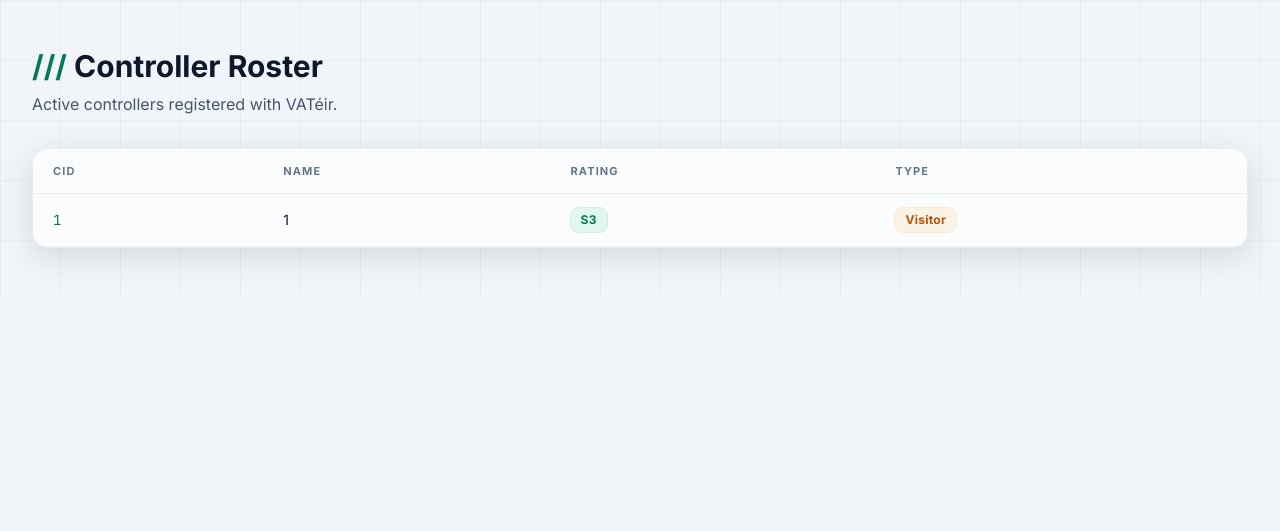
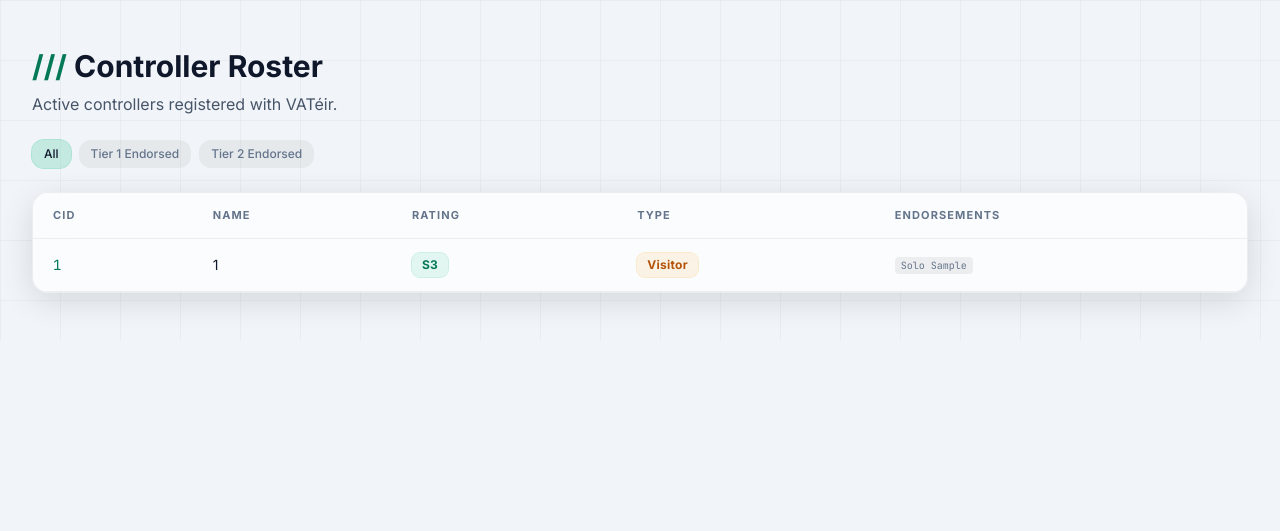
Before and after one commit to philsjh/vateir-web-nextgen, a Django app: page /controllers/ in a window 1280 px wide. Shown: the part 65-596 px from the top of the page. Run offline with Django 5.2, Linux system fonts and the light colour scheme; tables that the repository leaves empty hold one stand-in row (values such as "Sample post"); style sheets or scripts are compiled from the project's sources; parts of the project's set-up code (start-up, migrations or seed data) failed here and were passed over; some libraries are stand-ins or nearby versions.

Commit message:
fix: VATEUD roster sync now with t1/t2 endorsements

```diff
--- a/apps/controllers/templatetags/controller_tags.py
+++ b/apps/controllers/templatetags/controller_tags.py
@@ -14,6 +14,14 @@ def controller_name(context, controller):
     return controller.get_display_name(viewer_is_authenticated=viewer_authed)
 
 
+@register.filter
+def dict_lookup(dictionary, key):
+    """Look up a key in a dictionary. Usage: {{ mydict|dict_lookup:key }}"""
+    if isinstance(dictionary, dict):
+        return dictionary.get(key, [])
+    return []
+
+
 @register.simple_tag(takes_context=True)
 def user_display_name(context, user_obj):
     """
--- a/apps/controllers/views.py
+++ b/apps/controllers/views.py
@@ -1,11 +1,29 @@
 from django.http import JsonResponse
 from django.shortcuts import get_object_or_404, render
-from .models import Controller
+from .models import Controller, Endorsement, EndorsementType
 
 
 def roster(request):
+    filter_type = request.GET.get("filter", "all")
     controllers = Controller.objects.filter(is_active=True, rating__gte=2).select_related("stats")
-    return render(request, "controllers/roster.html", {"controllers": controllers})
+
+    if filter_type == "tier1":
+        cids = Endorsement.objects.filter(type=EndorsementType.TIER_1).values_list("cid", flat=True)
+        controllers = controllers.filter(cid__in=cids)
+    elif filter_type == "tier2":
+        cids = Endorsement.objects.filter(type=EndorsementType.TIER_2).values_list("cid", flat=True)
+        controllers = controllers.filter(cid__in=cids)
+
+    # Prefetch endorsements for display
+    endorsement_map = {}
+    for e in Endorsement.objects.filter(cid__in=controllers.values_list("cid", flat=True)):
+        endorsement_map.setdefault(e.cid, []).append(e)
+
+    return render(request, "controllers/roster.html", {
+        "controllers": controllers,
+        "endorsement_map": endorsement_map,
+        "filter_type": filter_type,
+    })
 
 
 def detail(request, cid):
--- a/templates/controllers/roster.html
+++ b/templates/controllers/roster.html
@@ -6,7 +6,14 @@
 {% block content %}
 <div class="max-w-7xl mx-auto px-4 sm:px-6 lg:px-8 py-12 bg-grid">
   <h1 class="text-3xl font-bold text-white mb-2"><span class="text-brand-400">///</span> Controller Roster</h1>
-  <p class="text-white/60 mb-8">Active controllers registered with VATéir.</p>
+  <p class="text-white/60 mb-6">Active controllers registered with VATéir.</p>
+
+  <!-- Filters -->
+  <div class="flex flex-wrap items-center gap-2 mb-6">
+    <a href="?filter=all" class="px-3 py-1.5 rounded-xl text-xs font-medium transition-all duration-200 {% if filter_type == 'all' %}text-white bg-brand-500/20 ring-1 ring-brand-500/30{% else %}text-white/50 bg-white/[0.05] hover:bg-white/[0.08] hover:text-white{% endif %}">All</a>
+    <a href="?filter=tier1" class="px-3 py-1.5 rounded-xl text-xs font-medium transition-all duration-200 {% if filter_type == 'tier1' %}text-white bg-amber-500/20 ring-1 ring-amber-500/30{% else %}text-white/50 bg-white/[0.05] hover:bg-white/[0.08] hover:text-white{% endif %}">Tier 1 Endorsed</a>
+    <a href="?filter=tier2" class="px-3 py-1.5 rounded-xl text-xs font-medium transition-all duration-200 {% if filter_type == 'tier2' %}text-white bg-emerald-500/20 ring-1 ring-emerald-500/30{% else %}text-white/50 bg-white/[0.05] hover:bg-white/[0.08] hover:text-white{% endif %}">Tier 2 Endorsed</a>
+  </div>
 
   <div class="glass rounded-2xl overflow-hidden">
     {% if controllers %}
@@ -14,28 +21,43 @@
       <table class="data-table w-full">
         <thead>
           <tr>
-            <th class="px-4 py-3 text-left text-xs font-semibold text-white/40 uppercase">CID</th>
-            <th class="px-4 py-3 text-left text-xs font-semibold text-white/40 uppercase">Name</th>
-            <th class="px-4 py-3 text-left text-xs font-semibold text-white/40 uppercase">Rating</th>
-            <th class="px-4 py-3 text-left text-xs font-semibold text-white/40 uppercase">Type</th>
+            <th>CID</th>
+            <th>Name</th>
+            <th>Rating</th>
+            <th>Type</th>
+            <th>Endorsements</th>
           </tr>
         </thead>
         <tbody>
           {% for controller in controllers %}
           <tr>
-            <td class="px-4 py-3 text-sm font-mono text-brand-400">
+            <td class="font-mono text-brand-400">
               <a href="{% url 'controllers:detail' controller.cid %}">{{ controller.cid }}</a>
             </td>
-            <td class="px-4 py-3 text-sm text-white">{% controller_name controller as cname %}{{ cname }}</td>
-            <td class="px-4 py-3">
+            <td class="text-white">{% controller_name controller as cname %}{{ cname }}</td>
+            <td>
               <span class="badge-brand">{{ controller.rating_label }}</span>
             </td>
-            <td class="px-4 py-3 text-sm">
+            <td>
               {% if controller.is_home_controller %}
                 <span class="badge-success">Home</span>
               {% else %}
                 <span class="badge-warning">Visitor</span>
               {% endif %}
+            </td>
+            <td>
+              {% with endorsement_map|dict_lookup:controller.cid as endorsements %}
+                {% for e in endorsements %}
+                  <span class="text-[10px] font-mono px-1.5 py-0.5 rounded mr-1
+                    {% if e.type == 'TIER_1' %}bg-amber-500/15 text-amber-400 ring-1 ring-amber-500/20
+                    {% elif e.type == 'TIER_2' %}bg-emerald-500/15 text-emerald-400 ring-1 ring-emerald-500/20
+                    {% else %}bg-white/[0.06] text-white/40{% endif %}">
+                    {{ e.get_type_display }} {{ e.position }}
+                  </span>
+                {% empty %}
+                  <span class="text-white/20">&mdash;</span>
+                {% endfor %}
+              {% endwith %}
             </td>
           </tr>
           {% endfor %}
@@ -43,7 +65,7 @@
       </table>
       </div>
     {% else %}
-      <div class="p-8 text-center text-white/40">No controllers registered yet.</div>
+      <div class="p-8 text-center text-white/40">No controllers found.</div>
     {% endif %}
   </div>
 </div>
```
Also changed, not shown: apps/admin_panel/views.py (+24 -2 lines), templates/admin_panel/controllers_list.html (+32 -7 lines).
